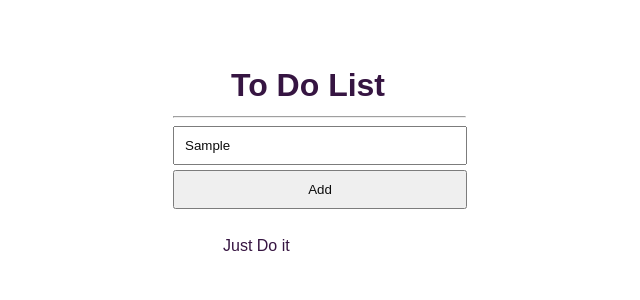
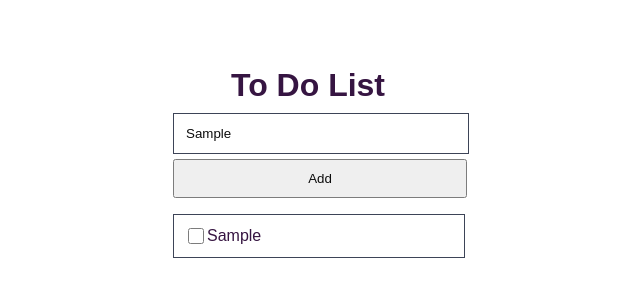
Before and after one commit to UmerSharif/vue-randon-test, a Vue app: page / in a window 1280 px wide. Both pictures are taken after typing "Sample" into the empty fields and a click on the button "Add". Shown: the top 300 px of the page, without its empty margins (332-972 px from the left). Built offline with nearby package versions, Linux system fonts and the light colour scheme.

Commit message:
checkbox fixed

```diff
--- a/src/components/HelloWorld.vue
+++ b/src/components/HelloWorld.vue
@@ -2,7 +2,6 @@
     <div class="hello">
         <h1>{{title}}</h1>
 
-        <hr>
         <form @submit.prevent = "addTask">
             <input class="enterText" placeholder="Enter Task" v-model="newTask" />
             <button type="submit">Add</button>
@@ -10,8 +9,8 @@
 
         <ul>
 
-            <li v-for="(Task, index) in Tasks" :key="index" >
-                {{Task}}
+            <li v-for="(task, index) in Tasks" :key="index">
+                <input type="checkbox" @change="changeCheck(task)" :checked="task.isComplete" />{{task.Title}}
             </li>
 
         </ul>
@@ -38,10 +37,20 @@
         },
 
         methods: {
+
+            changeCheck(task) {
+                task.isComplete = !task.isComplete
+            },
+
+            ...mapMutations([
+               'ADD_TASK'
+            ]),
             addTask(){
-                console.log(this.newTask)
+                this.ADD_TASK({Title : this.newTask, isComplete : false})
             }
         }
+
+
 
 
     }
@@ -49,6 +58,7 @@
 
 <!-- Add "scoped" attribute to limit CSS to this component only -->
 <style scoped lang="scss">
+    $border-color : #333a4f;
     .hello {
 
         h1 {
@@ -56,14 +66,27 @@
             margin: 5px;
         }
 
+        ul {
+            padding: 0;
+        }
+
         li {
             list-style: none outside none;
             padding: 10px;
+          border: 1px solid $border-color;
+            margin-top: 5px;
+            width: 100%;
+            display: flex;
+
+            input {
+               width: 1rem;
+            }
         }
 
         input {
-            padding: 10px;
+            padding: 12px;
             width: 100%;
+            border: 1px solid $border-color;
         }
 
         hr {
@@ -76,5 +99,9 @@
             margin-top: 5px;
         }
 
+        .completed {
+            border: 1px solid aquamarine;
+        }
+
     }
 </style>
--- a/src/store.js
+++ b/src/store.js
@@ -4,22 +4,20 @@ import Vuex from 'vuex'
 Vue.use(Vuex)
 
 export default new Vuex.Store({
-  state: {
+    state: {
 
-      title : 'To Do List',
+        title: 'To Do List',
 
-      Tasks : [
-          'Just Do it'
-      ]
+        Tasks: [
 
-  },
-    getters : {
+        ]
 
     },
-  mutations: {
-
-  },
-  actions: {
-
-  }
+    getters: {},
+    mutations: {
+        ADD_TASK(state, newTask) {
+            state.Tasks.push(newTask)
+        }
+    },
+    actions: {}
 })
```
